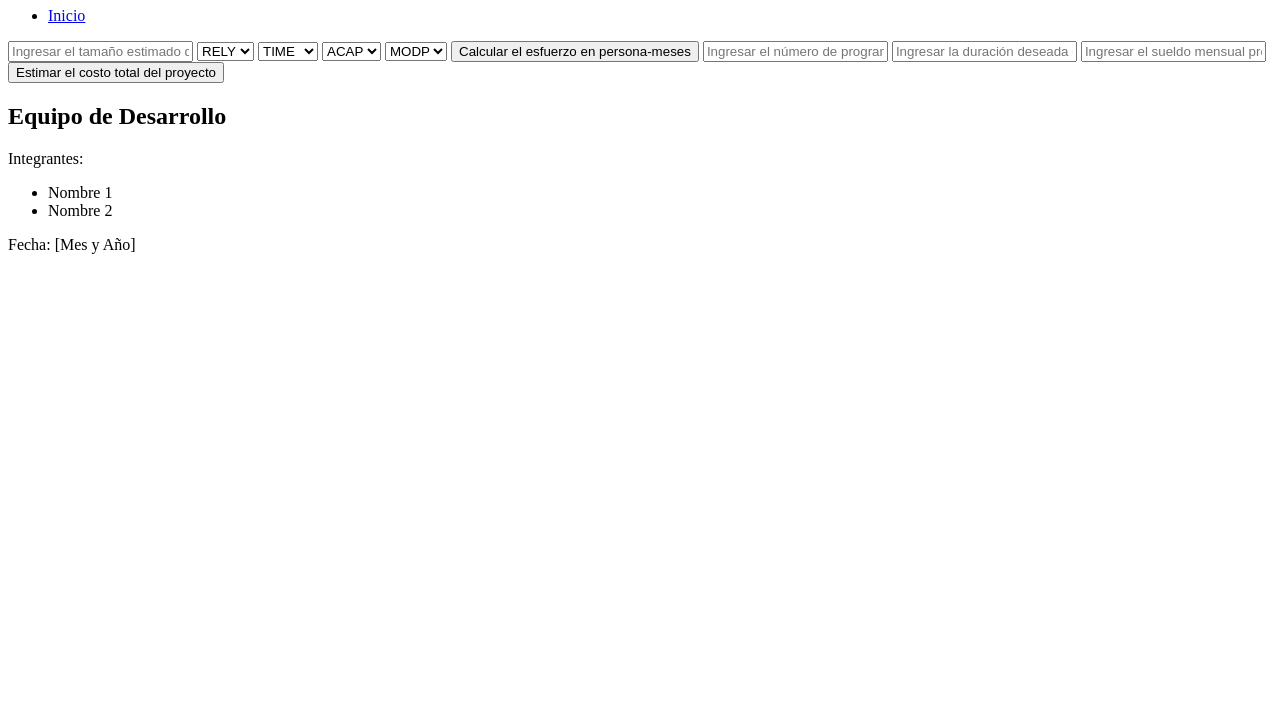
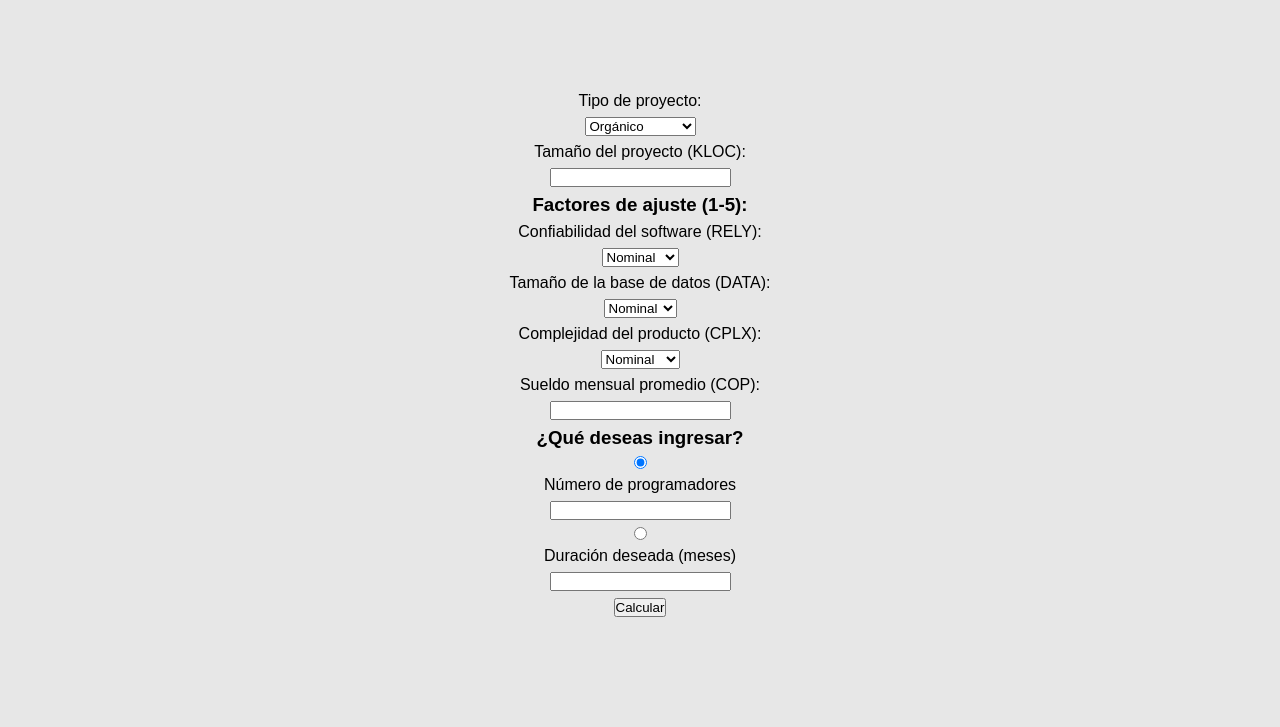
Before and after one commit to luiscar2050/proyecto-COCOMO, a plain HTML site: page pages/about.html in a window 1280 px wide. Shown: the part 73-800 px from the top of the page. Drawn offline with Linux system fonts and the light colour scheme.

Commit message:
proyecto casi terminado

```diff
--- a/Assets/css/styles.css
+++ b/Assets/css/styles.css
@@ -0,0 +1,42 @@
+*{
+    margin: 0;
+    padding: 0;
+    box-sizing: border-box;
+}
+
+body{
+    font-family: 'Poppins', sans-serif;
+    background: #e7e7e7;
+    display: flex;
+    flex-direction: column;
+    width: 100%;
+    height: 100vh;
+}
+
+.container{
+    width: 100%;
+    height: 100%;
+    display: flex;
+    flex-direction: column;
+    justify-content: center;
+    align-items: center;
+}
+
+
+.formulario{
+    width: 50%;
+    height: 100%;
+    display: flex;
+    flex-direction: column;
+    gap: 7px;
+    justify-content: center;
+    align-items: center;
+}
+
+h1{
+    font-size: 30px;
+    color: #212121;
+    font-weight: 1000;
+    margin-bottom: 20px;
+    text-align: center;
+}
--- a/Assets/js/cocomo.js
+++ b/Assets/js/cocomo.js
@@ -0,0 +1,71 @@
+document.getElementById("cocomoForm").addEventListener("submit", function (e) {
+    e.preventDefault();
+
+    // Entradas
+    const tipo = document.getElementById("tipoProyecto").value;
+    const kloc = parseFloat(document.getElementById("kloc").value);
+    const sueldo = parseFloat(document.getElementById("sueldo").value);
+    const fi1 = parseFloat(document.getElementById("fi1").value);
+    const fi2 = parseFloat(document.getElementById("fi2").value);
+    const fi3 = parseFloat(document.getElementById("fi3").value);
+
+    const opcion = document.querySelector('input[name="opcion"]:checked').value;
+    const programadores = parseFloat(document.getElementById("programadores").value);
+    const duracion = parseFloat(document.getElementById("duracion").value);
+
+    // Constantes por tipo de proyecto
+    const coeficientes = {
+      organico: { a: 3.2, b: 1.05 },
+      semiacoplado: { a: 3.0, b: 1.12 },
+      empotrado: { a: 2.8, b: 1.20 },
+    };
+
+    const { a, b } = coeficientes[tipo];
+
+    // EAF = producto de los factores de ajuste
+    const EAF = fi1 * fi2 * fi3; // cuando uses los 15, multiplícalos todos
+
+    // Esfuerzo en persona-meses
+    const esfuerzo = a * Math.pow(kloc, b) * EAF;
+
+    // Duración y tamaño del equipo
+    let duracionMeses = 0;
+    let equipo = 0;
+
+    if (opcion === "programadores") {
+      equipo = programadores;
+      duracionMeses = esfuerzo / equipo;
+    } else {
+      duracionMeses = duracion;
+      equipo = esfuerzo / duracionMeses;
+    }
+
+    // Cálculo del costo total
+    let mesesRestantes = duracionMeses;
+    let año = 1;
+    let costoTotal = 0;
+    let sueldoActual = sueldo;
+
+    while (mesesRestantes > 0) {
+      let mesesEsteAño = Math.min(mesesRestantes, 12);
+      costoTotal += mesesEsteAño * equipo * sueldoActual;
+      mesesRestantes -= mesesEsteAño;
+      año++;
+      sueldoActual *= 1.05; // Aumento del 5% anual
+    }
+
+    // Mostrar resultados
+    const resultados = `
+      <h2>Resultados</h2>
+      <p><strong>Esfuerzo estimado:</strong> ${esfuerzo.toFixed(2)} persona-meses</p>
+      <p><strong>Duración estimada:</strong> ${duracionMeses.toFixed(2)} meses</p>
+      <p><strong>Tamaño del equipo:</strong> ${Math.ceil(equipo)} personas</p>
+      <p><strong>Costo total estimado:</strong> $${costoTotal.toLocaleString('es-CO')}</p>
+      <hr>
+      <h3>Interpretación</h3>
+      <p>Este esfuerzo representa la cantidad total de trabajo requerido. La duración y el tamaño del equipo dependen de tus entradas.</p>
+      <p>El costo se ajusta anualmente si el proyecto dura más de 12 meses, considerando aumentos salariales del 5%.</p>
+    `;
+
+    document.getElementById("resultados").innerHTML = resultados;
+  });
--- a/pages/about.html
+++ b/pages/about.html
@@ -3,67 +3,78 @@
 <head>
   <meta charset="UTF-8">
   <meta name="viewport" content="width=device-width, initial-scale=1.0">
-    <title>Sobre el Proyecto</title>
-    <link rel="stylesheet" href="../assets/css/styles.css">
+  <title>Estimador COCOMO 81</title>
+  <link rel="stylesheet" href="../Assets/css/styles.css">
 </head>
 <body>
-    <header>
-        <h1>Aplicación COCOMO 81</h1>
-        <nav>
-            <ul>
-                <li><a href="../index.html">Inicio</a></li>
-            </ul>
-        </nav>
-    </header>
+  <div class="container">
+    <h1>Estimador de Esfuerzo - COCOMO 81 (Modelo Intermedio)</h1>
 
-    <main>
-        <section>
+    <form id="cocomoForm" class="formulario">
 
-            <input type="text" placeholder="Ingresar el tamaño estimado del proyecto en líneas de código fuente (KLOC).">
-            <select name="" id=""> Atributos del producto
-                <option value="">RELY</option>
-                <option value="">DATA</option>
-                <option value="">CPLX</option>
+      <!-- Tipo de proyecto -->
+      <label for="tipoProyecto">Tipo de proyecto:</label>
+      <select id="tipoProyecto" required>
+        <option value="organico">Orgánico</option>
+        <option value="semiacoplado">Semi-acoplado</option>
+        <option value="empotrado">Empotrado</option>
       </select>
-            <select name="" id="">
-                <option value="">TIME</option>
-                <option value="">STOR</option>
-                <option value="">VIRT</option>
-                <option value="">TURN</option>
+
+      <!-- KLOC -->
+      <label for="kloc">Tamaño del proyecto (KLOC):</label>
+      <input type="number" id="kloc" min="1" required>
+
+      <!-- Factores de ajuste (3 de los 15 para ejemplo) -->
+      <h3>Factores de ajuste (1-5):</h3>
+
+      <label for="fi1">Confiabilidad del software (RELY):</label>
+      <select id="fi1">
+        <option value="0.75">Muy bajo</option>
+        <option value="0.88">Bajo</option>
+        <option value="1.00" selected>Nominal</option>
+        <option value="1.15">Alto</option>
+        <option value="1.40">Muy alto</option>
       </select>
-            <select name="" id="">
-                <option value="">ACAP</option>
-                <option value="">AEXP</option>
-                <option value="">PCAP</option>
-                <option value="">VEXP</option>
-                <option value="">LEXP</option>
+
+      <label for="fi2">Tamaño de la base de datos (DATA):</label>
+      <select id="fi2">
+        <option value="0.94">Bajo</option>
+        <option value="1.00" selected>Nominal</option>
+        <option value="1.08">Alto</option>
+        <option value="1.16">Muy alto</option>
       </select>
-            <select name="" id="">
-                <option value="">MODP</option>
-                <option value="">TOOL</option>
-                <option value="">SCED</option>
+
+      <label for="fi3">Complejidad del producto (CPLX):</label>
+      <select id="fi3">
+        <option value="0.70">Muy bajo</option>
+        <option value="0.85">Bajo</option>
+        <option value="1.00" selected>Nominal</option>
+        <option value="1.15">Alto</option>
+        <option value="1.30">Muy alto</option>
+        <option value="1.65">Extra alto</option>
       </select>
-            <button>Calcular el esfuerzo en persona-meses</button>
-            <input type="text" placeholder="Ingresar el número de programadores">
-            <input type="text" placeholder="Ingresar la duración deseada en meses">
-            <input type="text" placeholder="Ingresar el sueldo mensual promedio">
-            <button>Estimar el costo total del proyecto</button>
 
-        </section>
+      <!-- Sueldo -->
+      <label for="sueldo">Sueldo mensual promedio (COP):</label>
+      <input type="number" id="sueldo" min="0" required>
 
+      <!-- Opciones de cálculo -->
+      <h3>¿Qué deseas ingresar?</h3>
 
-        <section>
-            <h2>Equipo de Desarrollo</h2>
-            <p>Integrantes:</p>
-            <ul>
-                <li>Nombre 1</li>
-                <li>Nombre 2</li>
-            </ul>
-            <p>Fecha: [Mes y Año]</p>
-        </section>
-    </main>
+      <input type="radio" name="opcion" id="ingresarProgramadores" value="programadores" checked>
+      <label for="ingresarProgramadores">Número de programadores</label>
+      <input type="number" id="programadores" min="1">
 
-    <footer>
-    </footer>
+      <input type="radio" name="opcion" id="ingresarDuracion" value="duracion">
+      <label for="ingresarDuracion">Duración deseada (meses)</label>
+      <input type="number" id="duracion" min="1">
+
+      <button type="submit">Calcular</button>
+    </form>
+
+    <div id="resultados"></div>
+  </div>
+
+  <script src="../Assets/js/cocomo.js"></script>
 </body>
 </html>
```
Also changed, not shown: Assets/css/responsive.css (deleted), Assets/js/main.js (deleted), Assets/js/ui.js (deleted), Assets/js/validation.js (deleted). Lines whose indentation alone changed are shown as unchanged.
